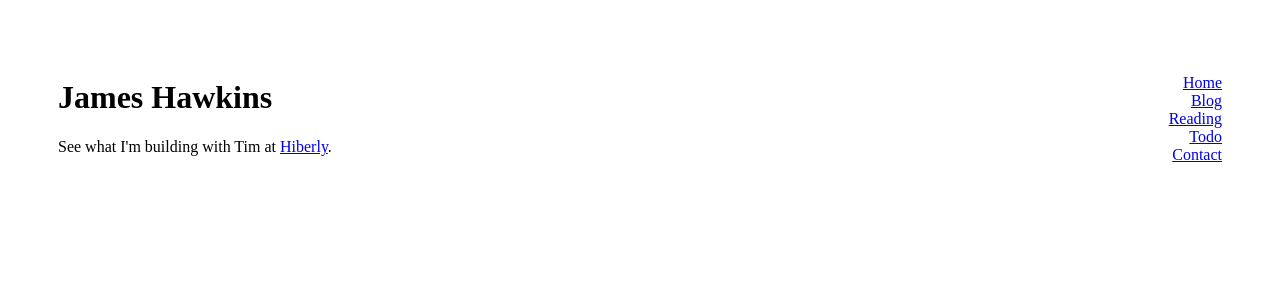
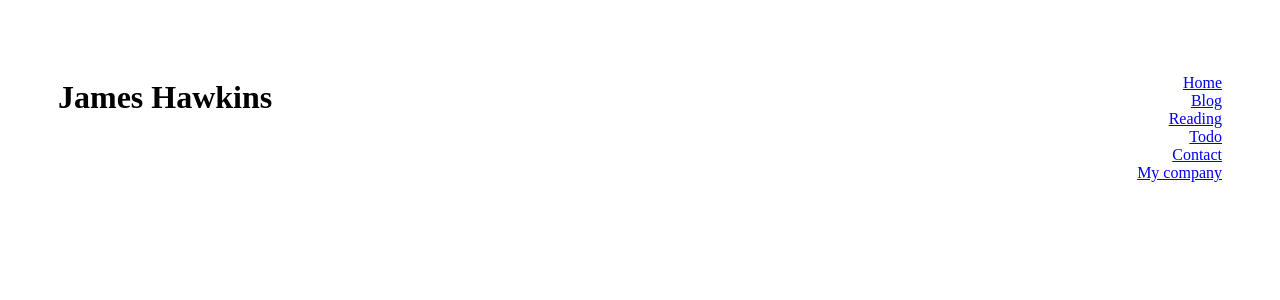
Before and after one commit to jamesefhawkins/jamesefhawkins.github.io, a Jekyll site: the page built from index.html, in a window 1280 px wide. Shown: the top 300 px of the page. Built offline with Jekyll 4.4.1, drawn with Linux system fonts in a browser that asks for light colours.

Commit message:
moved hiberly link to navigation

```diff
--- a/_layouts/default.html
+++ b/_layouts/default.html
@@ -23,6 +23,7 @@
 				<li><a href="/reading">Reading</a></li>
 				<li><a href="/todo">Todo</a></li>
 				<li><a href="/contact">Contact</a></li>
+				<li><a href="https://hiberly.com">My company</a></li>
                         </ul>
                         </nav>
 
--- a/index.html
+++ b/index.html
@@ -4,5 +4,5 @@ title: James Hawkins
 ---
 <div class="blurb">
 	<h1>James Hawkins</h1>
-	<p>See what I'm building with Tim at <a href="https://hiberly.com">Hiberly</a>.
+
 </div><!-- /.blurb -->
```
